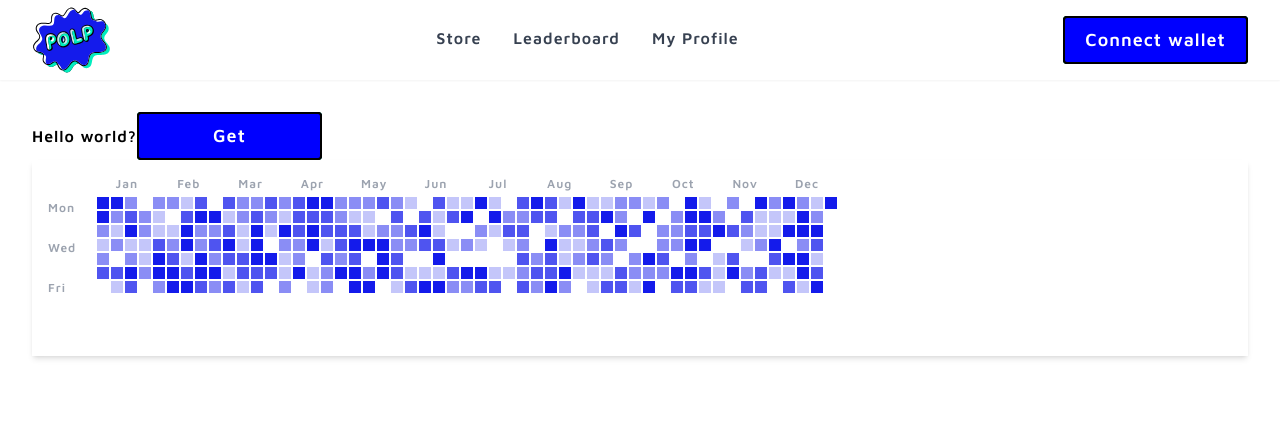
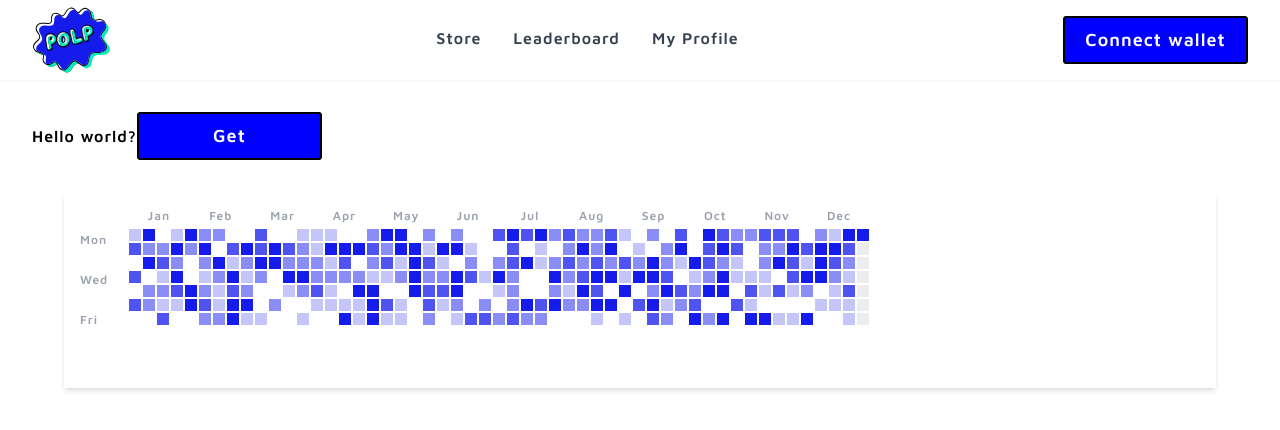
Before and after one commit to Ayushjain2205/proof-of-learning-protocol, a Next.js app: page / in a window 1280 px wide. Shown: the top 430 px of the page. Built offline with nearby package versions, Linux system fonts and the light colour scheme.

Commit message:
Fix tooltip placement bug

```diff
--- a/src/components/Custom/StreakGraph.tsx
+++ b/src/components/Custom/StreakGraph.tsx
@@ -1,35 +1,44 @@
-import React from "react";
+import React, { useState, useCallback, useMemo, useRef } from "react";
 
 const ContributionGraph = () => {
-  const today = new Date();
-  today.setHours(0, 0, 0, 0);
-  const startDate = new Date(today);
-  startDate.setDate(today.getDate() - 364);
+  const [hoverInfo, setHoverInfo] = useState(null);
+  const graphRef = useRef(null);
 
-  const formatDate = (date) => {
+  const today = useMemo(() => {
+    const date = new Date();
+    date.setHours(0, 0, 0, 0);
+    return date;
+  }, []);
+
+  const startDate = useMemo(() => {
+    const date = new Date(today);
+    date.setDate(today.getDate() - 364);
+    return date;
+  }, [today]);
+
+  const formatDate = useCallback((date) => {
     return `${date.getFullYear()}-${String(date.getMonth() + 1).padStart(
       2,
       "0"
     )}-${String(date.getDate()).padStart(2, "0")}`;
-  };
+  }, []);
 
-  const generateDummyData = () => {
+  const contributionData = useMemo(() => {
     const data = {};
     for (let d = new Date(startDate); d <= today; d.setDate(d.getDate() + 1)) {
       data[formatDate(d)] = Math.floor(Math.random() * 5); // 0-4 for activity levels
     }
     return data;
-  };
+  }, [startDate, today, formatDate]);
 
-  const contributionData = generateDummyData();
-
-  const getColor = (level) => {
+  const getColor = useCallback((level) => {
+    if (level === undefined) return "#ebedf0"; // Light gray for empty boxes
     const baseColor = { r: 20, g: 27, b: 235 }; // #141BEB
     const factor = level / 4; // Normalize to 0-1
     return `rgb(${baseColor.r + (255 - baseColor.r) * (1 - factor)},
                  ${baseColor.g + (255 - baseColor.g) * (1 - factor)},
                  ${baseColor.b + (255 - baseColor.b) * (1 - factor)})`;
-  };
+  }, []);
 
   const weekdays = ["Mon", "", "Wed", "", "Fri", "", ""];
   const months = [
@@ -47,8 +56,8 @@ const ContributionGraph = () => {
     "Dec",
   ];
 
-  const getWeeks = () => {
-    const weeks = [];
+  const weeks = useMemo(() => {
+    const weeksArray = [];
     let currentDate = new Date(startDate);
     while (currentDate <= today) {
       const week = [];
@@ -60,15 +69,33 @@ const ContributionGraph = () => {
         }
         currentDate.setDate(currentDate.getDate() + 1);
       }
-      weeks.push(week);
+      weeksArray.push(week);
     }
-    return weeks;
-  };
+    return weeksArray;
+  }, [startDate, today]);
 
-  const weeks = getWeeks();
+  const handleMouseEnter = useCallback(
+    (date, event) => {
+      if (date && graphRef.current) {
+        const rect = event.target.getBoundingClientRect();
+        const graphRect = graphRef.current.getBoundingClientRect();
+        setHoverInfo({
+          date: formatDate(date),
+          activities: contributionData[formatDate(date)] || 0,
+          x: rect.left - graphRect.left + rect.width / 2,
+          y: rect.top - graphRect.top,
+        });
+      }
+    },
+    [formatDate, contributionData]
+  );
+
+  const handleMouseLeave = useCallback(() => {
+    setHoverInfo(null);
+  }, []);
 
   return (
-    <div className="p-4 bg-white rounded-lg shadow-md">
+    <div ref={graphRef} className="p-4 bg-white rounded-lg shadow-md relative">
       <div className="flex">
         <div className="w-10 mr-2 mt-6">
           {weekdays.map((day, index) => (
@@ -94,19 +121,14 @@ const ContributionGraph = () => {
                 {week.map((date, dayIndex) => (
                   <div
                     key={dayIndex}
-                    className="w-3 h-3 m-[1px] rounded-sm"
+                    className="w-3 h-3 m-[1px] rounded-sm cursor-pointer"
                     style={{
                       backgroundColor: date
-                        ? getColor(contributionData[formatDate(date)] || 0)
-                        : "transparent",
+                        ? getColor(contributionData[formatDate(date)])
+                        : getColor(),
                     }}
-                    title={
-                      date
-                        ? `${formatDate(date)}: ${
-                            contributionData[formatDate(date)] || 0
-                          } contributions`
-                        : ""
-                    }
+                    onMouseEnter={(e) => handleMouseEnter(date, e)}
+                    onMouseLeave={handleMouseLeave}
                   />
                 ))}
               </div>
@@ -114,6 +136,19 @@ const ContributionGraph = () => {
           </div>
         </div>
       </div>
+      {hoverInfo && (
+        <div
+          className="absolute bg-gray-800 text-white px-2 py-1 rounded shadow-lg text-xs whitespace-nowrap"
+          style={{
+            left: `${hoverInfo.x}px`,
+            top: `${hoverInfo.y - 30}px`,
+            transform: "translateX(-50%)",
+            pointerEvents: "none",
+          }}
+        >
+          {hoverInfo.date}: {hoverInfo.activities} activities
+        </div>
+      )}
     </div>
   );
 };
--- a/src/pages/index.tsx
+++ b/src/pages/index.tsx
@@ -10,7 +10,9 @@ export default function Home() {
     <div>
       Hello world?
       <CustomGumroadButton />
-      <StreakGraph />
+      <div className="container mx-auto mt-8">
+        <StreakGraph />
+      </div>
     </div>
   );
 }
```
